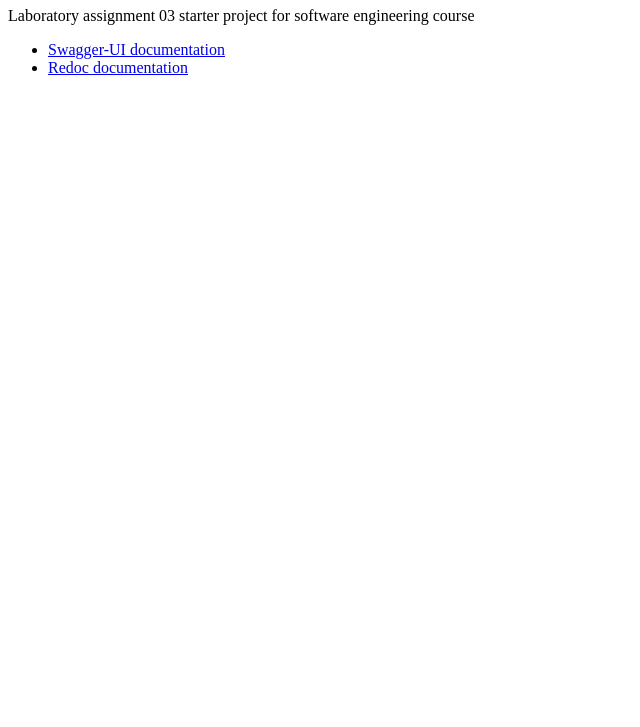
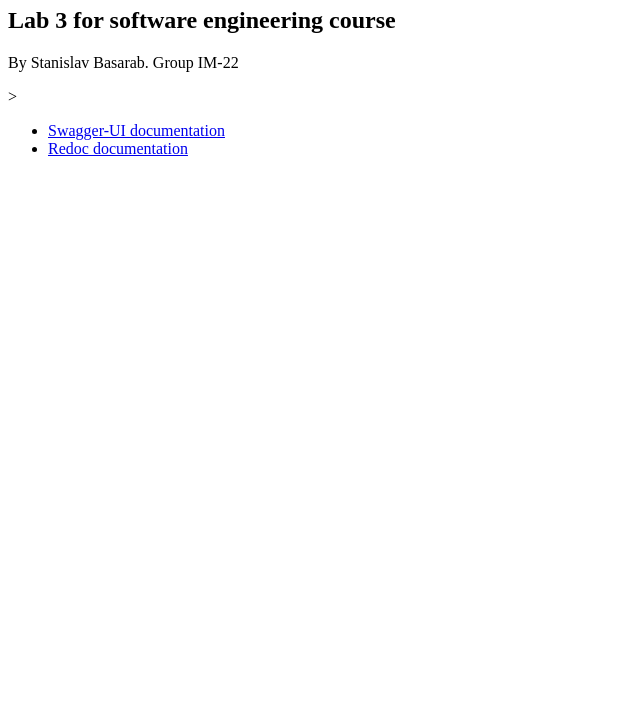
Before and after one commit to fokaaas/docker-practice, a plain HTML site: page python/build/index.html in a window 1280 px wide. Shown: the part 73-800 px from the top of the page, without its empty margins (0-640 px from the left). Drawn offline with Linux system fonts and the light colour scheme.

Commit message:
feat: added personal info

```diff
--- a/python/build/index.html
+++ b/python/build/index.html
@@ -6,7 +6,9 @@
 </head>
 <body>
 <h1>Spaceship</h1>
-<p>Laboratory assignment 03 starter project for software engineering course</p>
+<h2>Lab 3 for software engineering course</h2>
+<!-- Personal Info -->
+<p>By Stanislav Basarab. Group IM-22</p>>
 <ul>
     <li><a href='docs'>Swagger-UI documentation</a></li>
     <li><a href='redoc'>Redoc documentation</a></li>
```
